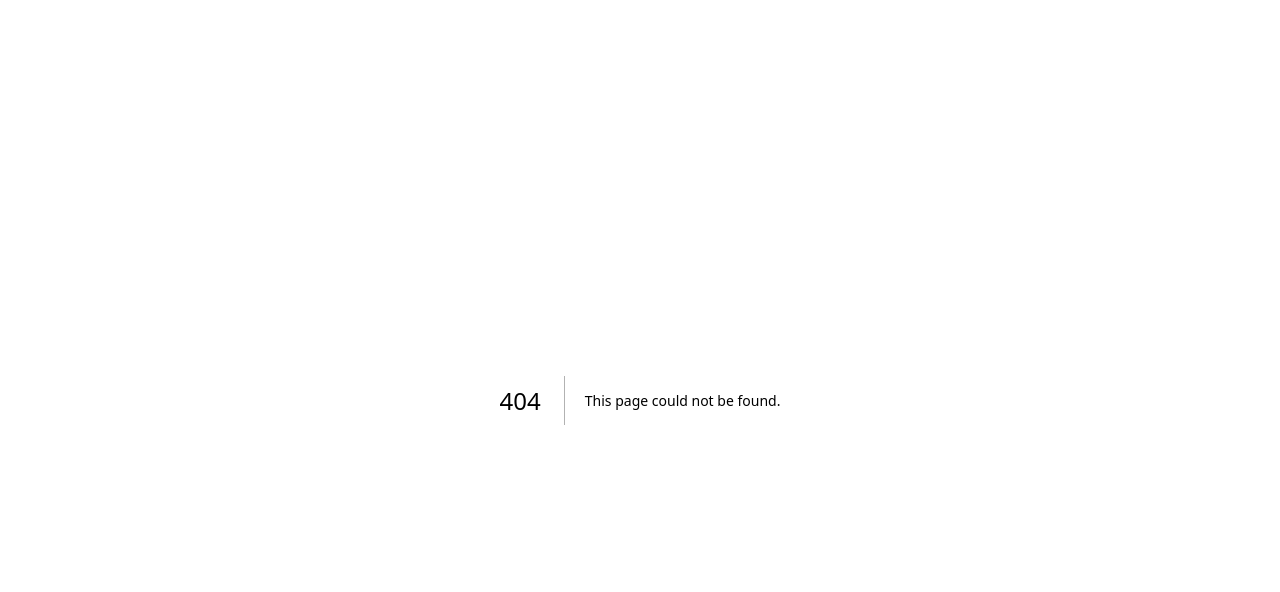
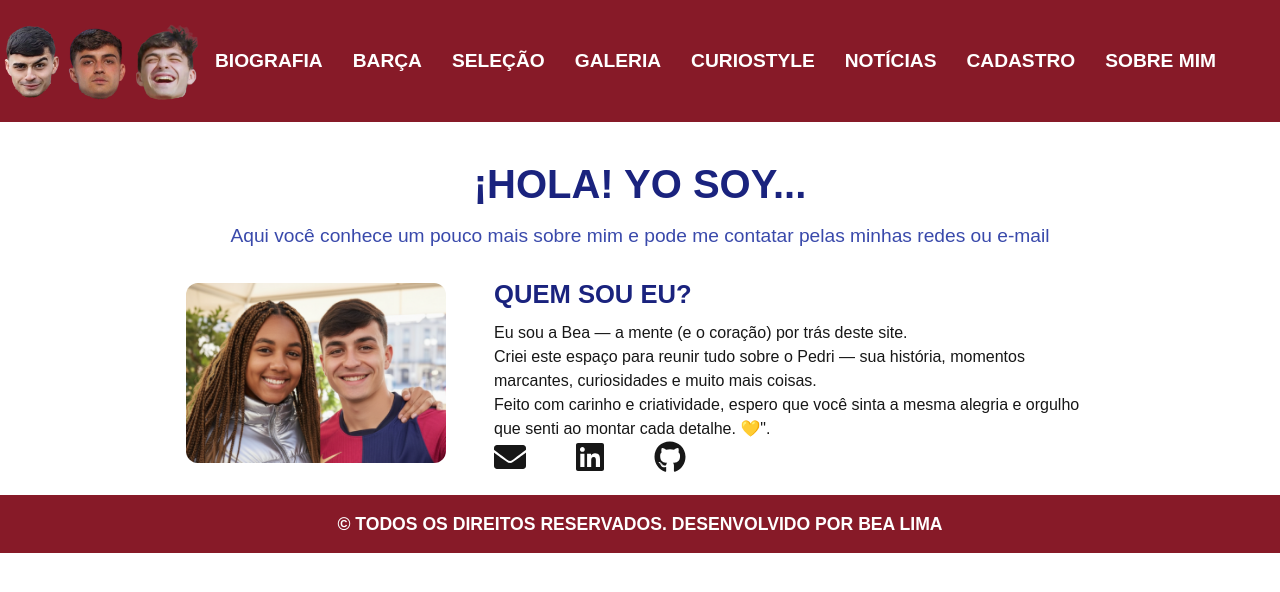
Before and after one commit to limabea23/PEDRI-PEDRI-PEDRI-FRONTEND, a Next.js app: page /sobre in a window 1280 px wide. Before the commit this address had no page. Shown: the top 592 px of the page. Built offline with nearby package versions, Linux system fonts and the light colour scheme.

Commit message:
feat: sobre page

```diff
--- a/package.json
+++ b/package.json
@@ -12,7 +12,8 @@
     "axios": "^1.11.0",
     "next": "15.5.2",
     "react": "19.1.0",
-    "react-dom": "19.1.0"
+    "react-dom": "19.1.0",
+    "react-icons": "^5.5.0"
   },
   "devDependencies": {
     "@eslint/eslintrc": "^3",
--- /dev/null
+++ b/src/app/sobre/page.jsx
@@ -0,0 +1,50 @@
+import styles from "./sobre.module.css";
+import Image from "next/image";
+import { FaEnvelope, FaLinkedin, FaGithub } from "react-icons/fa";
+
+import Header from "../../../components/Header";
+import Footer from "../../../components/Footer";
+
+export default function Sobre() {
+    return (
+        <>
+        <Header />
+
+        <div className={styles.container}>
+            <h1 className={styles.titulo}>¡HOLA! YO SOY...</h1>
+            <p className={styles.subtitulo}>Aqui você conhece um pouco mais sobre mim e pode me contatar pelas minhas redes ou e-mail</p>
+
+            <div className={styles.infos}>
+                <Image
+                src="/beapedri.png"
+                alt="Imagem da desenvolvedora do projeto, Beatriz, ao lado do Pedri. (Imagem gerada por inteligência artificial)"
+                width={500}
+                height={500}
+                className={styles.image}
+                />
+
+            <div className={styles.direita}>
+                <h2>QUEM SOU EU?</h2>
+                <p className={styles.texto}>Eu sou a Bea — a mente (e o coração) por trás deste site.</p>
+                <p className={styles.texto}>Criei este espaço para reunir tudo sobre o Pedri — sua história, momentos marcantes, curiosidades e muito mais coisas.</p>
+                <p className={styles.texto}>Feito com carinho e criatividade, espero que você sinta a mesma alegria e orgulho que senti ao montar cada detalhe. 💛".</p>
+
+                <div className={styles.contatos}>
+                    <a href="beatriz.lima14@aluno.senai.br" target="_blank">
+                        <FaEnvelope size={32}/>
+                    </a>
+                    <a href="https://www.linkedin.com/in/seulinkedin" target="_blank">
+                        <FaLinkedin size={32}/>
+                    </a>
+                    <a href="https://github.com/limabea23" target="_blank">
+                        <FaGithub size={32}/>
+                    </a>
+                </div>
+            </div>
+            </div>
+        </div>
+
+        <Footer />
+        </>
+    );
+}
--- /dev/null
+++ b/src/app/sobre/sobre.module.css
@@ -0,0 +1,75 @@
+.container {
+    margin: 0 auto;
+    padding: 32px 16px;
+    font-family: Arial, Helvetica, sans-serif;
+}
+
+.infos {
+    display: flex;
+    flex-direction: row;
+    align-items: flex-start;
+    gap: 48px;
+    justify-content: center;
+    margin-top: 0;
+}
+
+.titulo {
+    text-align: center;
+    font-size: 2.5rem;
+    margin-bottom: 8px;
+    color: #1a237e;
+    font-weight: bold;
+}
+
+.subtitulo {
+    text-align: center;
+    font-size: 1.2rem;
+    margin-bottom: 32px;
+    color: #3949ab;
+}
+
+.image {
+    border-radius: 12px;
+    object-fit: cover;
+    width: 260px;
+    height: 180px;
+    margin-top: 0;
+    flex-shrink: 0;
+}
+
+.direita {
+    flex: 1;
+    display: flex;
+    flex-direction: column;
+    justify-content: center;
+    height: 150px;
+    max-width: 600px;
+    margin-top: 0;
+}
+
+.direita h2 {
+    font-size: 1.6rem;
+    font-weight: bold;
+    margin-top: 2rem;
+    margin-bottom: 0.5rem;
+    color: #1a237e;
+}
+
+.texto {
+    font-size: 1rem;
+    max-width: 700px;
+}
+
+.texto2 {
+    text-align: center;
+    font-size: 1.2rem;
+    margin-bottom: 32px;
+}
+
+.contatos {
+    display: flex;
+    flex-direction: row;
+    align-items: flex-start;
+    gap: 48px;
+    justify-content: left;
+}
```
Also changed, not shown: public/beapedri.png (added), 1 other file (tests, documents, lock files or other folders).
